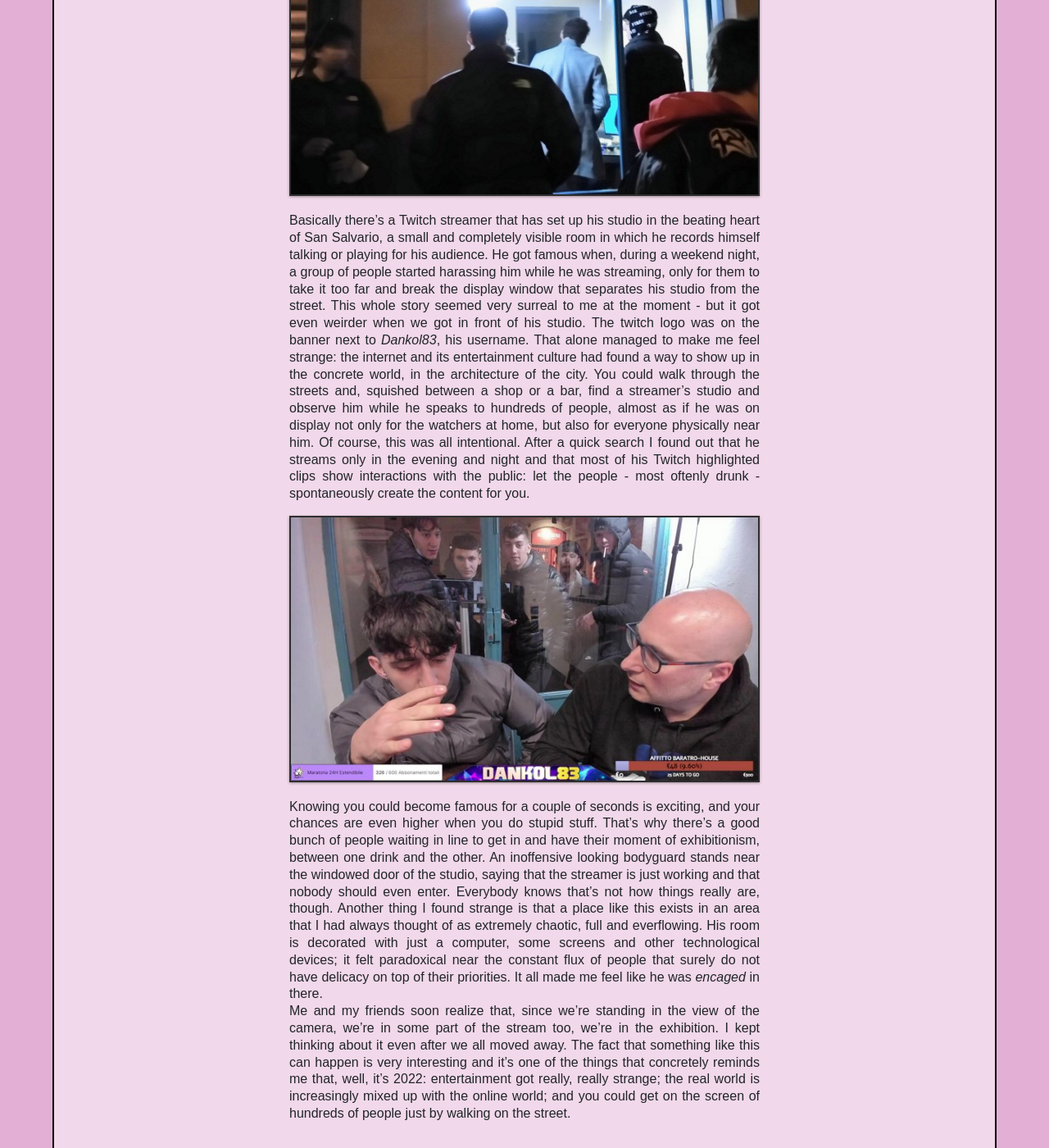
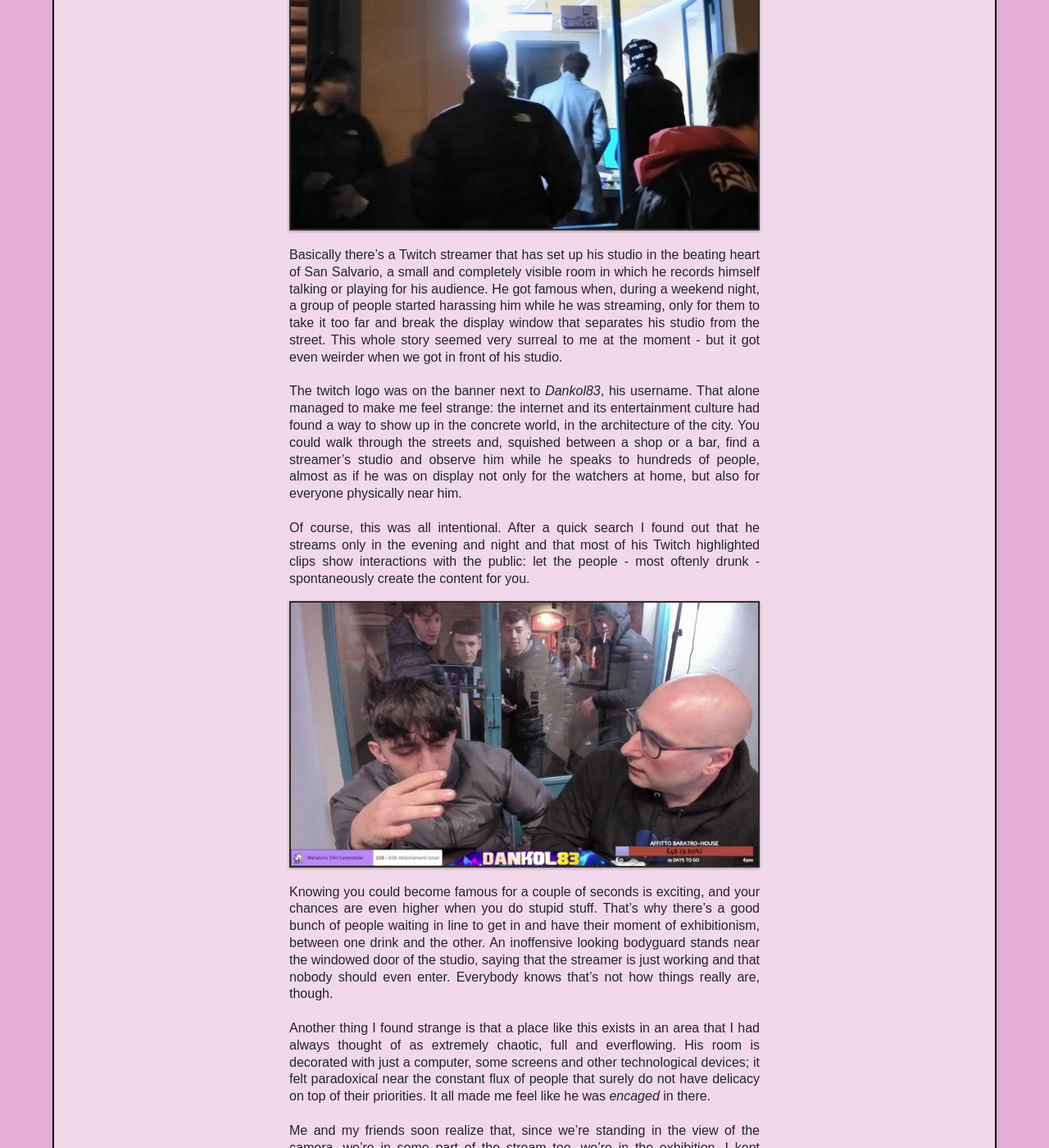
Before and after one commit to mispellingworlds/mispellingworlds.github.io, a Jekyll site: the page built from _posts/2022-03-20-san-salvario-twitch.md, in a window 1280 px wide and 1400 px high, scrolled down 734 px. Shown: the whole window at 82% size. Built offline with Jekyll 4.4.1, drawn with Linux system fonts in a browser that asks for light colours; some of the changed text lies outside the part shown.

Commit message:
Update 2022-03-20-san-salvario-twitch.md

```diff
--- a/_posts/2022-03-20-san-salvario-twitch.md
+++ b/_posts/2022-03-20-san-salvario-twitch.md
@@ -4,7 +4,7 @@ layout: "blogpost"
 date: "2022-03-20"
 ---
 
-It's saturday night in San Salvario. What in the daytime seems like a normal - although lively - district of Turin becomes one of the centers of the city nightlife as soon as everyone's had their dinner. It's not the only one, of course, but surely it's one of the most chaotic and intense. The streets are so full of people that even walking becomes complex, the cars trying to pass through have to move at a snail's pace, there's something happening anywhere you look and, most importantly, you are <i>guaranteed</i> to find someone you know. It can be some guy you did a group project with in school years and years ago, it can be an old friend you haven't seen since forever, or somebody you just met some days before, or a friend of a friend of a friend. It seems like the whole world's in that small slice of the city, and everybody knows it by heart; they know which bars make awful drinks, which ones cost too much, where's the main square, the church, and so on.
+It's saturday night in San Salvario. What in the daytime seems like a normal - although lively - district of Turin becomes one of the centers of the city nightlife as soon as everyone's had their dinner. It's not the only one, of course, but surely it's one of the most chaotic and intense. The streets are so full of people that even walking becomes complex, the cars trying to pass through have to move at a snail's pace, there's something happening anywhere you look and, most importantly, you are <i>guaranteed</i> to find someone you know. It can be some guy you did a group project with in school years and years ago, it can be an old friend you haven't seen since forever, or somebody you just met some days before, or a friend of a friend of a friend. It seems like the whole world's in that small slice of the city, and everybody knows it by heart; they know which bars make awful drinks, which ones cost too much, where's the main square, the church, and so on.<br><br>
 So, it's saturday night and I can't remember the last time I've been there. Over time I kinda grew bored of the dynamics of the place and its people, but enough time had passed and the idea of giving it a go didn't sound too bad. We find some high school friends by complete chance and after a little bit of chatter a weird story comes up.
 
 
@@ -12,8 +12,8 @@ So, it's saturday night and I can't remember the last time I've been there. Over
     <img src="/assets/images/1/twitch.jpg" class="imgBorder" style="margin:auto; max-width:100%" alt="Outside Pic">
 </div>
 
-Basically there's a Twitch streamer that has set up his studio in the beating heart of San Salvario, a small and completely visible room in which he records himself talking or playing for his audience. He got famous when, during a weekend night, a group of people started harassing him while he was streaming, only for them to take it too far and break the display window that separates his studio from the street. This whole story seemed very surreal to me at the moment - but it got even weirder when we got in front of his studio.
-The twitch logo was on the banner next to <i>Dankol83</i>, his username. That alone managed to make me feel strange: the internet and its entertainment culture had found a way to show up in the concrete world, in the architecture of the city. You could walk through the streets and, squished between a shop or a bar, find a streamer's studio and observe him while he speaks to hundreds of people, almost as if he was on display not only for the watchers at home, but also for everyone physically near him.
+Basically there's a Twitch streamer that has set up his studio in the beating heart of San Salvario, a small and completely visible room in which he records himself talking or playing for his audience. He got famous when, during a weekend night, a group of people started harassing him while he was streaming, only for them to take it too far and break the display window that separates his studio from the street. This whole story seemed very surreal to me at the moment - but it got even weirder when we got in front of his studio.<br><br>
+The twitch logo was on the banner next to <i>Dankol83</i>, his username. That alone managed to make me feel strange: the internet and its entertainment culture had found a way to show up in the concrete world, in the architecture of the city. You could walk through the streets and, squished between a shop or a bar, find a streamer's studio and observe him while he speaks to hundreds of people, almost as if he was on display not only for the watchers at home, but also for everyone physically near him.<br><br>
 Of course, this was all intentional. After a quick search I found out that he streams only in the evening and night and that most of his Twitch highlighted clips show interactions with the public: let the people - most oftenly drunk - spontaneously create the content for you.
 
 
@@ -21,6 +21,6 @@ Of course, this was all intentional. After a quick search I found out that he st
     <img src="/assets/images/1/inside.jpg" class="imgBorder" style="margin:auto; max-width:100%" alt="Inside Pic">
 </div>
 
-Knowing you could become famous for a couple of seconds is exciting, and your chances are even higher when you do stupid stuff. That's why there's a good bunch of people waiting in line to get in and have their moment of exhibitionism, between one drink and the other. An inoffensive looking bodyguard stands near the windowed door of the studio, saying that the streamer is just working and that nobody should even enter. Everybody knows that's not how things really are, though.
-Another thing I found strange is that a place like this exists in an area that I had always thought of as extremely chaotic, full and everflowing. His room is decorated with just a computer, some screens and other technological devices; it felt paradoxical near the constant flux of people that surely do not have delicacy on top of their priorities. It all made me feel like he was <i>encaged</i> in there.<br>
+Knowing you could become famous for a couple of seconds is exciting, and your chances are even higher when you do stupid stuff. That's why there's a good bunch of people waiting in line to get in and have their moment of exhibitionism, between one drink and the other. An inoffensive looking bodyguard stands near the windowed door of the studio, saying that the streamer is just working and that nobody should even enter. Everybody knows that's not how things really are, though. <br><br>
+Another thing I found strange is that a place like this exists in an area that I had always thought of as extremely chaotic, full and everflowing. His room is decorated with just a computer, some screens and other technological devices; it felt paradoxical near the constant flux of people that surely do not have delicacy on top of their priorities. It all made me feel like he was <i>encaged</i> in there.<br><br>
 Me and my friends soon realize that, since we're standing in the view of the camera, we're in some part of the stream too, we're in the exhibition. I kept thinking about it even after we all moved away. The fact that something like this can happen is very interesting and it's one of the things that concretely reminds me that, well, it's 2022: entertainment got really, really strange; the real world is increasingly mixed up with the online world; and you could get on the screen of hundreds of people just by walking on the street.
```
